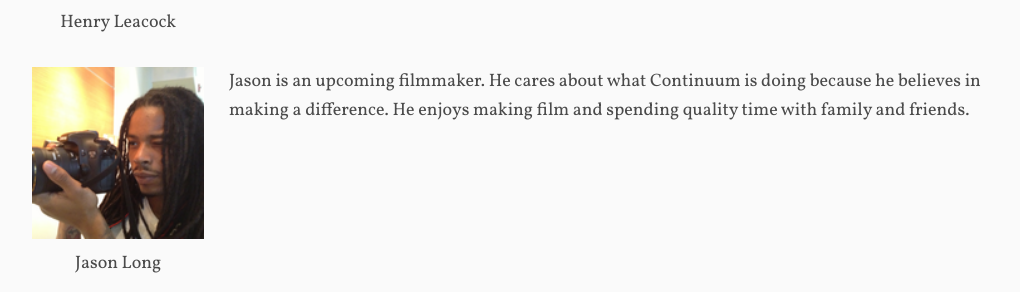
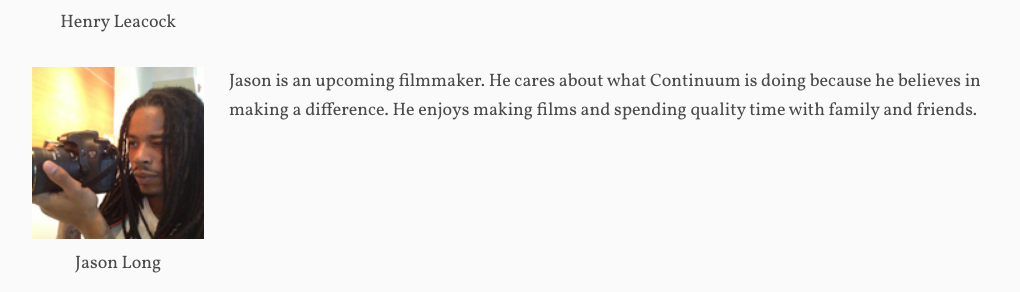
Before and after one commit to continuumgroup/continuumgroup.github.io, a Jekyll site: the page built from index.html, in a window 1280 px wide and 900 px high, scrolled down 3322 px. Shown: the part 191-483 px from the top of the window, without its empty margins (128-1148 px from the left). Built offline with Jekyll 4.4.1, drawn with Linux system fonts in a browser that asks for light colours.

Commit message:
pluralize films

```diff
--- a/_config.yml
+++ b/_config.yml
@@ -34,7 +34,7 @@ people:
 
   - name: Jason Long
     short: jason
-    bio: Jason is an upcoming filmmaker. He cares about what Continuum is doing because he believes in making a difference. He enjoys making film and spending quality time with family and friends.
+    bio: Jason is an upcoming filmmaker. He cares about what Continuum is doing because he believes in making a difference. He enjoys making films and spending quality time with family and friends.
 
   - name: Kerrick Long
     short: kerrick
```
